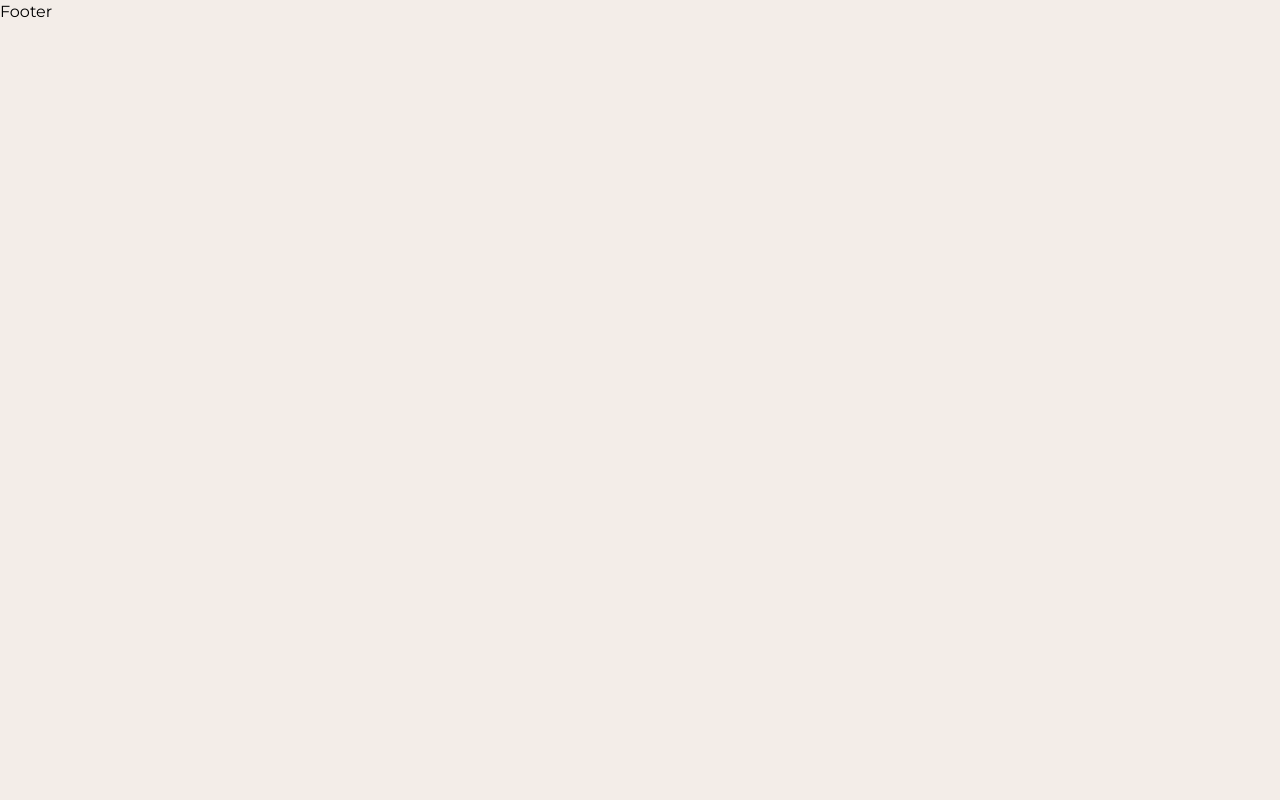
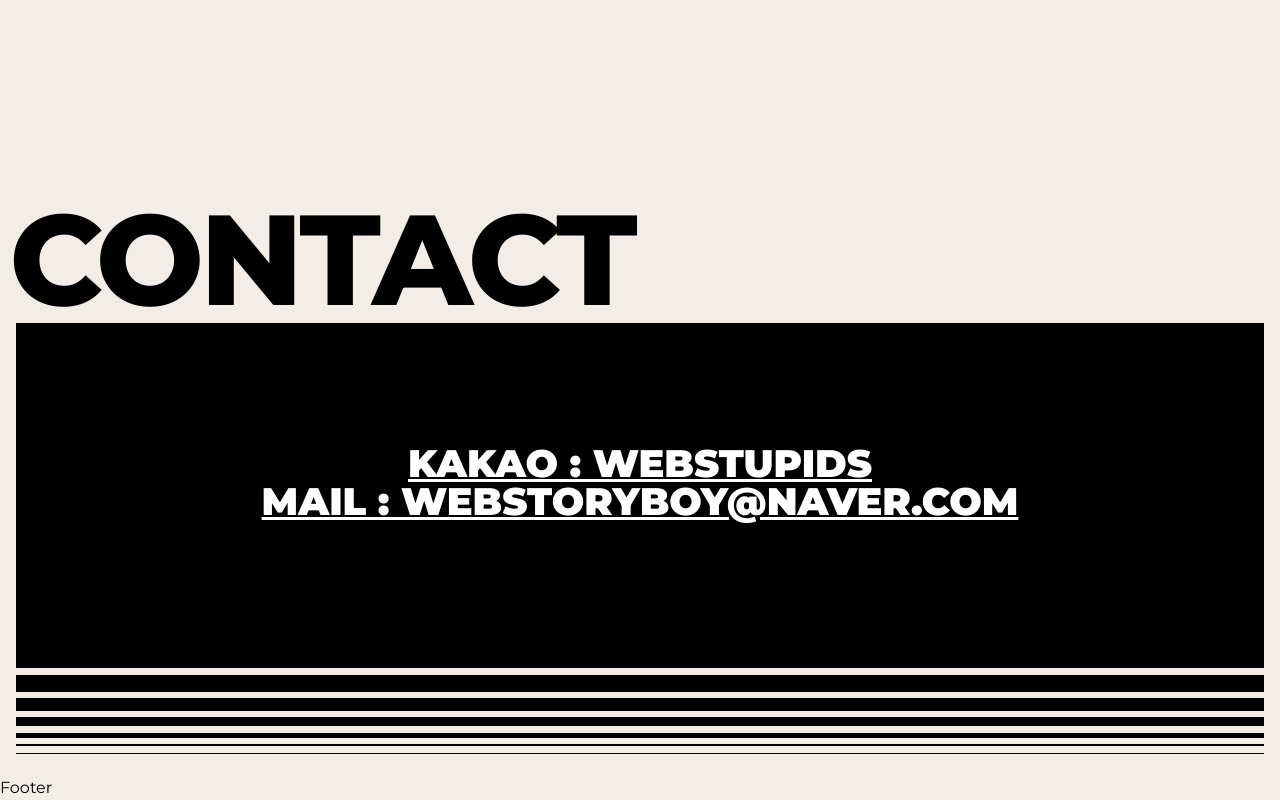
Before and after one commit to yourangrang/port2024-react, a React (Create React App) app: page / in a window 1280 px wide. Shown: the part 5712-6512 px from the top of the page. Before the commit the page ends 5736 px from the top, so only its background shows below. Built offline with nearby package versions, Linux system fonts and the light colour scheme; a small style sheet from the web is missing; a web font is replaced by a local one.

Commit message:
📞 연락처 완료

```diff
--- a/src/assets/scss/section/_contact.scss
+++ b/src/assets/scss/section/_contact.scss
@@ -0,0 +1,126 @@
+#contact {
+    height: 100vh;
+}
+.contact__inner {
+    width: 100%;
+    height: 100%;
+    padding: 16px;
+    display: flex;
+    align-items: flex-start;
+    justify-content: flex-end;
+    flex-direction: column;
+
+    @media (max-width: 800px){
+        justify-content: center;
+    }
+}
+.contact__title {
+    font-size: 10vw;
+    text-transform: uppercase;
+    line-height: 1;
+    font-weight: 800;
+    white-space: nowrap;
+    text-indent: -0.5vw;
+    letter-spacing: -0.3vw;
+
+    @media (max-width: 800px){
+        display: none;
+    }
+}
+.contact__text {
+    width: 100%;
+    height: 40vh;
+    background-color: var(--black);
+    color: var(--white);
+    display: flex;
+    align-items: center;
+    justify-content: center;
+    flex-direction: column;
+    position: relative;
+
+    .text {
+        font-size: 3vw;
+        line-height: 1;
+        font-weight: 900;
+        text-transform: uppercase;
+        text-decoration: underline;
+        text-align: center;
+        position: relative;
+        z-index: 100;
+        transition: all 0.3s;
+        cursor: all-scroll;
+
+        @media (max-width: 800px){
+            font-size: 24px;
+            padding: 0 16px;
+            word-break: break-all;
+        }
+    }
+}
+.contact__lines {
+    width: 100%;
+
+    .line {
+        display: block;
+        width: 100%;
+        height: 1px;
+        background-color: var(--black);
+        margin-bottom: 0.5vw;
+
+        &:nth-child(1){
+            height: 25px;
+        }
+        &:nth-child(2){
+            height: 17px;
+        }
+        &:nth-child(3){
+            height: 13px;
+        }
+        &:nth-child(4){
+            height: 9px;
+        }
+        &:nth-child(5){
+            height: 5px;
+        }
+        &:nth-child(6){
+            height: 2px;
+        }
+        &:nth-child(7){
+            height: 1px;
+        }
+    }
+
+    &.top {
+        .line {
+            margin-top: 0.5vw;
+            margin-bottom: 0;
+            display: none;
+
+            @media (max-width: 800px){
+                display: block;
+            }
+
+            &:nth-child(1){
+                height: 1px;
+            }
+            &:nth-child(2){
+                height: 2px;
+            }
+            &:nth-child(3){
+                height: 5px;
+            }
+            &:nth-child(4){
+                height: 9px;
+            }
+            &:nth-child(5){
+                height: 13px;
+            }
+            &:nth-child(6){
+                height: 17px;
+            }
+            &:nth-child(7){
+                height: 25px;
+            }
+        }
+    }
+}
--- a/src/components/Contact.jsx
+++ b/src/components/Contact.jsx
@@ -1,9 +1,55 @@
-import React from 'react'
+import React from "react"
+
+const contactText = [
+  {
+      link: "https://open.kakao.com/o/gM7YLzwf",
+      title: "KAKAO : webstupids",
+  },
+  {
+      link: "mailto:webstoryboy@naver.com",
+      title: "mail : webstoryboy@naver.com",
+  },
+];
 
 const Contact = () => {
-  return (
-    <div>Contact</div>
-  )
+    return (
+    <section id="contact">
+            <div className="contact__inner">
+                <h2 className="contact__title">Contact</h2>
+                <div className="contact__lines top" aria-hidden="true">
+                    <span className="line"></span>
+                    <span className="line"></span>
+                    <span className="line"></span>
+                    <span className="line"></span>
+                    <span className="line"></span>
+                    <span className="line"></span>
+                    <span className="line"></span>
+                </div>
+                <div className="contact__text">
+                    <div className="text">
+                      {contactText.map((contact, key) => (
+                        <div key={key}>
+                        <a href={contact.link}
+                           rel="noopener noreferrer"
+                           target="_blank">{contact.title}</a>
+                        </div>
+                      ))}
+
+
+                    </div>
+                </div>
+                <div className="contact__lines" aria-hidden="true">
+                    <span className="line"></span>
+                    <span className="line"></span>
+                    <span className="line"></span>
+                    <span className="line"></span>
+                    <span className="line"></span>
+                    <span className="line"></span>
+                    <span className="line"></span>
+                </div>
+            </div>
+        </section>
+    )
 }
 
 export default Contact
```
